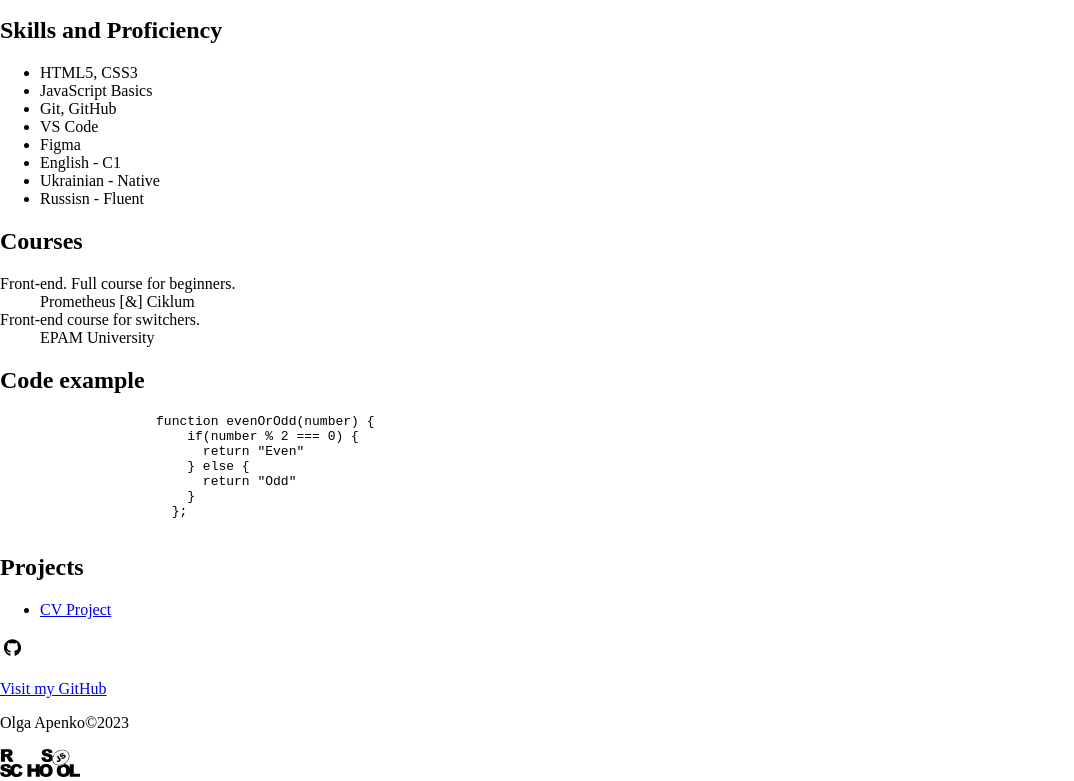
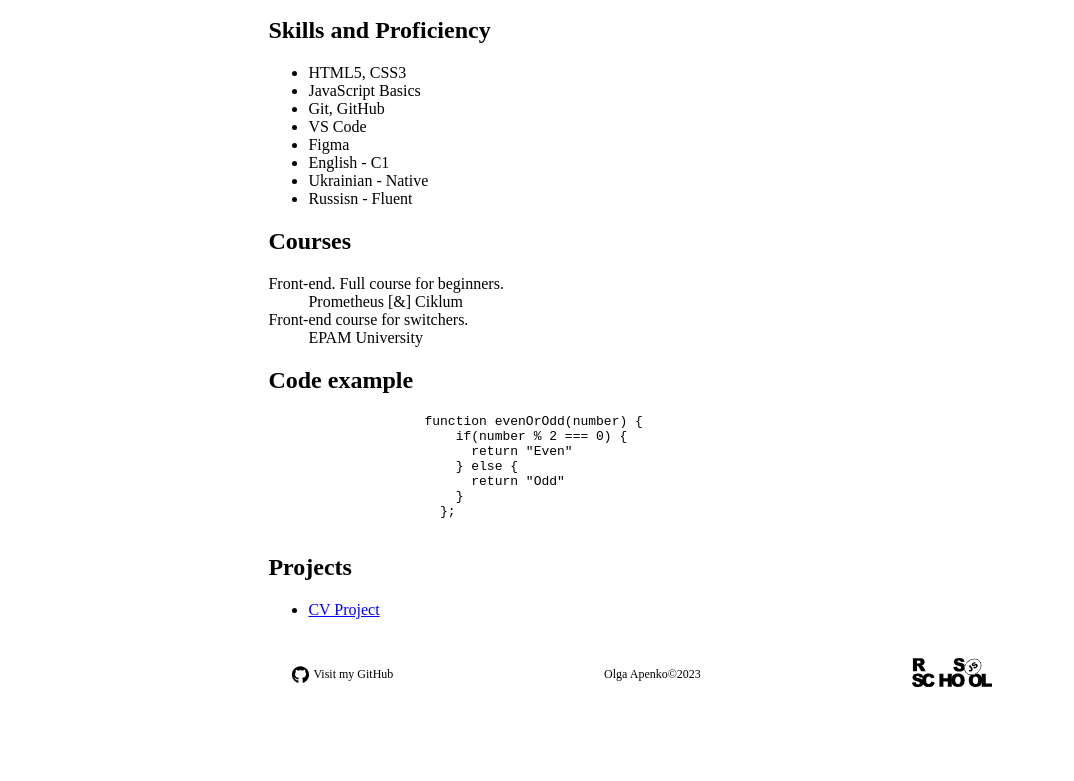
Before and after one commit to olga-apenko/rsschool-cv, a plain HTML site: page index.html in a window 1280 px wide. Shown: the part 583-1364 px from the top of the page, without its empty margins (0-1074 px from the left). After the commit the page ends 1297 px from the top, so only its background shows below. Drawn offline with Linux system fonts and the light colour scheme.

Commit message:
feat: add style for footer

```diff
--- a/css/style.css
+++ b/css/style.css
@@ -39,3 +39,25 @@
   .nav-link:hover {
     text-decoration: underline;
   }
+
+  .footer {
+    display: flex;
+    justify-content: space-between;
+    align-items: center;
+    padding: 20px;
+    font-size: 12px;
+}
+
+.my-github {
+  display: flex;
+  align-items: center;
+}
+
+.footer-link {
+  text-decoration: none;
+  color: black;
+}
+
+.footer-link:hover {
+  color:blue
+}
--- a/index.html
+++ b/index.html
@@ -8,8 +8,9 @@
     <link rel="icon" href="assets/img/favicon.ico">
 </head>
 <body>
+    <div class="container">
+
     <header class="header">
-        <div class="container">
             <nav class="nav">
               <ul class="nav-list">
                 <li class="nav-items"><a href="#contacts" class="nav-link">Contacts</a></li>
@@ -20,11 +21,9 @@
                 <li class="nav-items"><a href="#projects" class="nav-link">Projects</a></li>
               </ul>
             </nav>
-        </div>
     </header>
+
     <main class="main">
-        <div class="container">
-            <img src="assets/img/a297d78.png" width="150" alt="photo">
             <section class="section" id="contacts">
                 <h1 class="section-title">Olga Apenko</h1>
                 <h3 class="section-subtitle">Junior Fronted Developer</h3>
@@ -34,6 +33,7 @@
                     <li><a href=" ">opomykailo@gmail.com</a></li>
                     <li><a href=" ">olga.apenko</a></li>
                 </ul>
+                <img src="assets/img/a297d78.png" width="150" alt="photo">
             </section>
             <section class="section" id="objective">
                 <h2 class="section-title">Summary</h2>
@@ -82,20 +82,19 @@
                    </li>
                  </ul>
             </section>
-        </div>
     </main>
+
     <footer class="footer">
-        <div class="container">
-            <a href="https://github.com/olga-apenko" class="my-github">
+            <a href="https://github.com/olga-apenko" class="my-github footer-link">
                 <img src="assets/img/GitHub-Logo.wine.svg" alt="github icon" class="github-icon" width="25" height="25">
                 <p>Visit my GitHub</p>
             </a>
             <p>Olga Apenko&copy;2023</p>
-            <a href="https://rs.school/js/">
+            <a href="https://rs.school/js/" class="footer-link">
                 <img src="assets/img/rs_school_js.svg" alt="rsschool logo" width="80">
             </a>
-        </div>
     </footer>
 
+</div>
 </body>
 </html>
```
